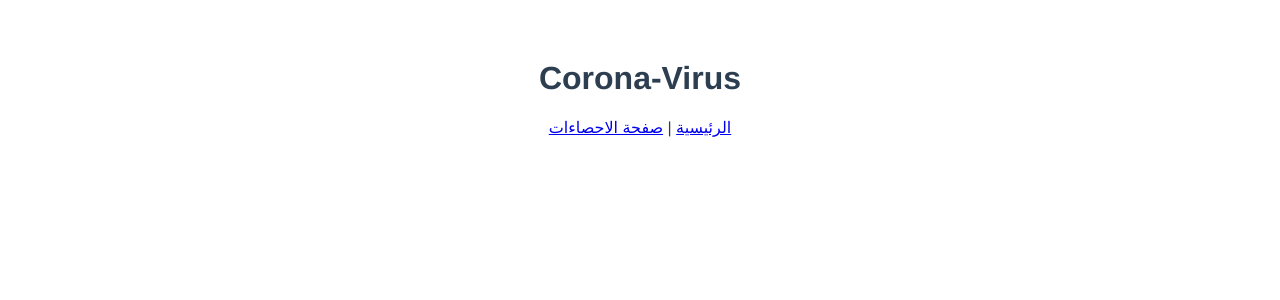
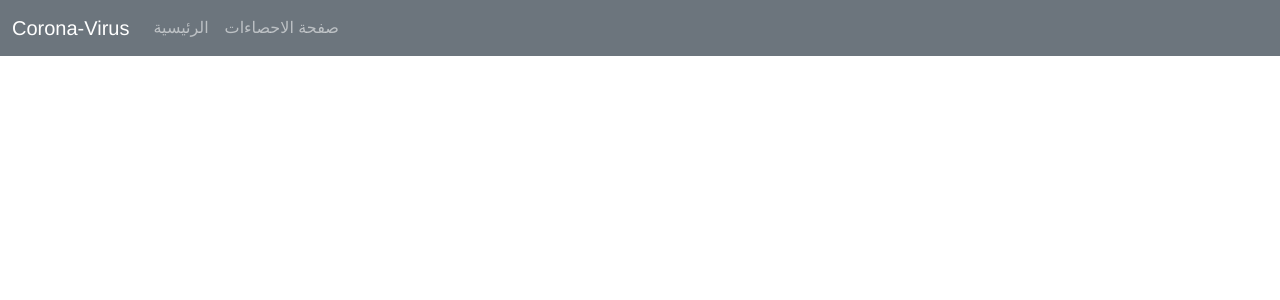
Before and after one commit to sohepalslamat/corona-virus, a Vue app: page / in a window 1280 px wide. Shown: the top 300 px of the page. Built offline with nearby package versions, Linux system fonts and the light colour scheme.

Commit message:
add bootstrap and navbar

```diff
--- a/public/index.html
+++ b/public/index.html
@@ -5,6 +5,8 @@
     <meta http-equiv="X-UA-Compatible" content="IE=edge">
     <meta name="viewport" content="width=device-width,initial-scale=1.0">
     <link rel="icon" href="<%= BASE_URL %>favicon.ico">
+    <link href="https://cdn.jsdelivr.net/npm/bootstrap@5.0.0-beta2/dist/css/bootstrap.min.css" rel="stylesheet" integrity="sha384-BmbxuPwQa2lc/FVzBcNJ7UAyJxM6wuqIj61tLrc4wSX0szH/Ev+nYRRuWlolflfl" crossorigin="anonymous">
+    <script src="https://cdn.jsdelivr.net/npm/bootstrap@5.0.0-beta2/dist/js/bootstrap.bundle.min.js" integrity="sha384-b5kHyXgcpbZJO/tY9Ul7kGkf1S0CWuKcCD38l8YkeH8z8QjE0GmW1gYU5S9FOnJ0" crossorigin="anonymous"></script>
     <title><%= htmlWebpackPlugin.options.title %></title>
   </head>
   <body>
--- a/src/App.vue
+++ b/src/App.vue
@@ -1,17 +1,17 @@
 <template>
-  <h1>Corona-Virus</h1>
+<div>
+  <nav-bar />
   <router-view></router-view>
-  <router-link to="/">الرئيسية</router-link>
-  |
-  <router-link to="/home">صفحة الاحصاءات </router-link>
+</div>
 </template>
 
 <script>
-//import HelloWorld from './components/HelloWorld.vue'
+import NavBar from './components/NavBar.vue'
 
 export default {
   name: 'App',
   components: {
+    NavBar
 
   }
 }
@@ -24,6 +24,5 @@
   -moz-osx-font-smoothing: grayscale;
   text-align: center;
   color: #2c3e50;
-  margin-top: 60px;
 }
 </style>
--- /dev/null
+++ b/src/components/NavBar.vue
@@ -0,0 +1,30 @@
+<template>
+  <nav class="navbar navbar-expand-lg navbar-dark bg-secondary">
+    <div class="container-fluid">
+      <a class="navbar-brand" href="#">Corona-Virus</a>
+      <button class="navbar-toggler" type="button" data-bs-toggle="collapse" data-bs-target="#navbarNav" aria-controls="navbarNav" aria-expanded="false" aria-label="Toggle navigation">
+        <span class="navbar-toggler-icon"></span>
+      </button>
+      <div class="collapse navbar-collapse" id="navbarNav">
+        <ul class="navbar-nav">
+          <li class="nav-item">
+            <router-link class="nav-link" aria-current="page" to="/">الرئيسية</router-link>
+          </li>
+          <li class="nav-item">
+            <router-link class="nav-link" to="/home">صفحة الاحصاءات </router-link>
+          </li>
+        </ul>
+      </div>
+    </div>
+  </nav>
+</template>
+
+<script>
+export default {
+
+}
+</script>
+
+<style>
+
+</style>
```
